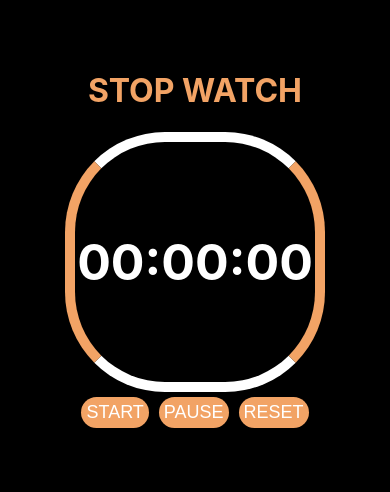
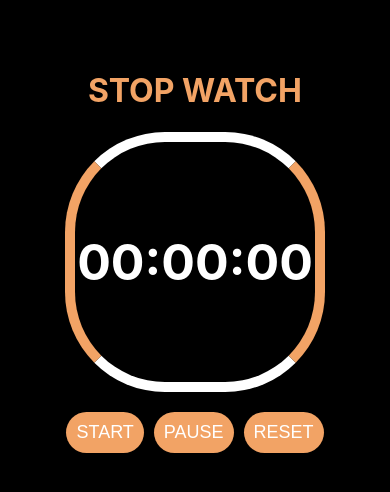
Before and after one commit to samadakram/Stop-watch-typescript, a React (Create React App) app: page / in a window 390 px wide. Shown: the top 492 px of the page. Built offline with nearby package versions, Linux system fonts and the light colour scheme.

Commit message:
Update TimerButton.css

```diff
--- a/src/components/TimerButton/TimerButton.css
+++ b/src/components/TimerButton/TimerButton.css
@@ -15,28 +15,28 @@
   @media (max-width: 900px) {
     .btn {
       font-size: 25px;
-      margin: 10px;
+      margin: 20px 5px 5px 5px;
       padding: 10px;
     }
   }
   @media (max-width: 680px) {
     .btn {
       font-size: 20px;
-      margin: 8px;
-      padding: 8px;
+      margin: 20px 5px 5px 5px;
+      padding: 15px;
     }
   }
   @media (max-width: 570px) {
     .btn {
       font-size: 20px;
-      margin: 5px;
-      padding: 5px;
+      margin: 20px 5px 5px 5px;
+      padding: 12px;
     }
   }
   @media (max-width: 490px) {
     .btn {
       font-size: 18px;
-      margin: 5px;
-      padding: 5px;
+      margin: 20px 5px 5px 5px;
+      padding: 10px;
     }
   }
```
